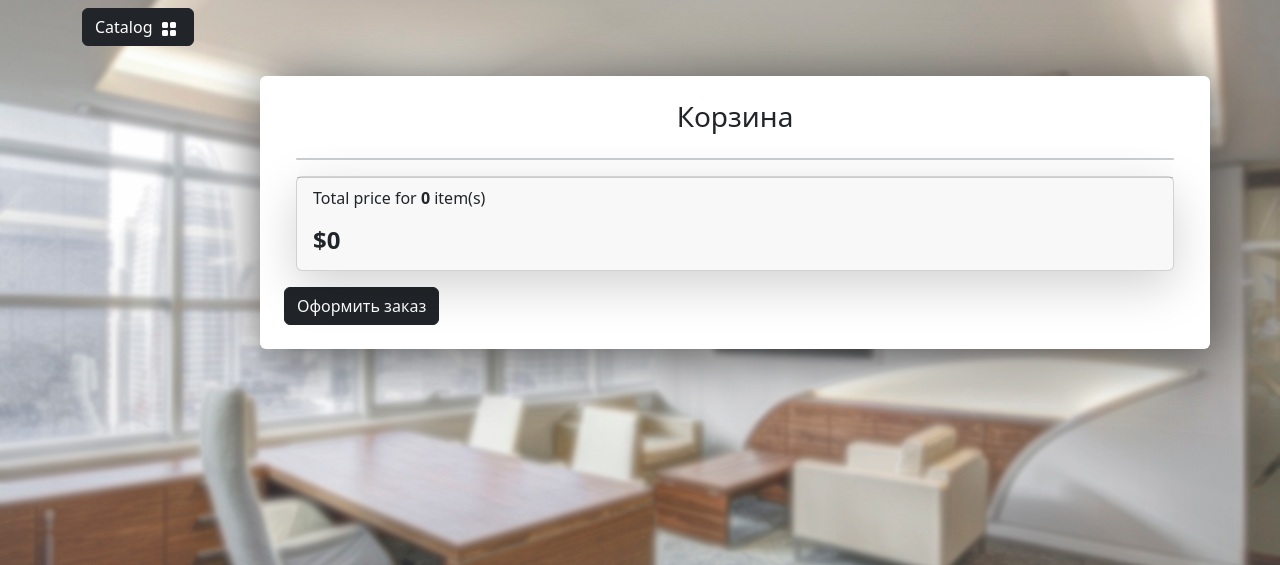
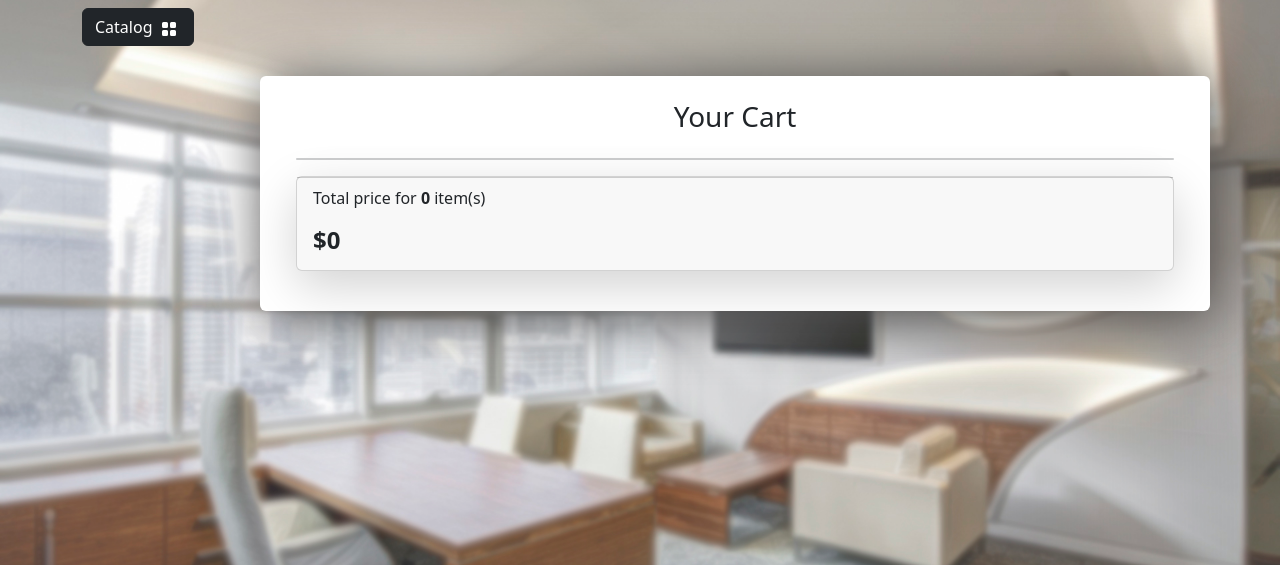
Before and after one commit to karybskyi/neekea_project, a Django app: page /user/users-cart/ in a window 1280 px wide. Shown: the part 56-621 px from the top of the page. Run offline with Django 4.2, Linux system fonts and the light colour scheme; the visitor is signed in with stand-in values (Sample User, id 1); data comes from the database, SQL or seed files in the repository; data that the repository does not hold is empty; some libraries are stand-ins or nearby versions.

Commit message:
added 'remove from cart' feature; updated conditions of presence of 'checkout button'

```diff
--- a/carts/templates/carts/includes/included_cart.html
+++ b/carts/templates/carts/includes/included_cart.html
@@ -33,7 +33,7 @@
                     <strong>${{ cart.products_price }}</strong>
                 </div>
                 <div class="col p-0">
-                    <a href="{% url "carts:cart_remove" 1%}" class="remove-from-cart" data-cart-id="">
+                    <a href="{% url "carts:cart_remove" cart.id %}" class="remove-from-cart" data-cart-id="">
                         <img class="mx-1" src="{% static 'icons/trash3-fill.svg' %}"
                             alt="Catalog Icon" width="16" height="16"/>
                     </a>
--- a/carts/urls.py
+++ b/carts/urls.py
@@ -7,5 +7,5 @@ app_name = 'carts'
 urlpatterns = [
     path('cart-add/<slug:product_slug>', views.cart_add, name='cart_add'),
     path('cart-change/<slug:product_slug>', views.cart_change, name='cart_change'),
-    path('cart-remove/<slug:product_slug>', views.cart_remove, name='cart_remove'),
+    path('cart-remove/<int:cart_id>', views.cart_remove, name='cart_remove'),
 ]
--- a/templates/includes/cart_modal.html
+++ b/templates/includes/cart_modal.html
@@ -18,14 +18,13 @@
         <button type="button" class="btn-close" data-bs-dismiss="modal" aria-label="Close"></button>
         </div>
         <div class="modal-body">
-        <h3 class="text-center mb-4">Корзина</h3>
+        <h3 class="text-center mb-4">Your cart</h3>
         <div class="container" id="cart-items-container">
             <!-- Cart page markup -->
             {% include "carts/includes/included_cart.html" %}
             <!-- End of cart page markup -->
         </div>
-        <a class="btn btn-dark" href="orders/create_order.html">Place an order</a>
-        </div>
+        {% include "includes/checkout_button.html" %}
     </div>
     </div>
 </div>
--- /dev/null
+++ b/templates/includes/checkout_button.html
@@ -0,0 +1,14 @@
+{% load static %}
+{% load carts_tags %}
+
+{% user_carts request as carts %}
+
+
+{% if carts %}
+<div>
+
+    <a class="btn btn-dark" href="../orders/create_order.html">
+        Checkout
+    </a>
+</div>
+{% endif %}
--- a/users/templates/users/profile.html
+++ b/users/templates/users/profile.html
@@ -93,9 +93,7 @@
                             {% include "carts/includes/included_cart.html" %}
                             <!-- End of cart markup -->
                         </div>
-                        <a class="btn btn-dark" href="../orders/create_order.html">
-                            Place an order
-                        </a>
+                        {% include "includes/checkout_button.html" %}
                     </div>
                 </div>
                 <!-- Processed ordeers -->
--- a/users/templates/users/users_cart.html
+++ b/users/templates/users/users_cart.html
@@ -6,15 +6,13 @@
         <div class="container mt-5">
             <div class="row justify-content-center">
                 <div class=" bg-white p-4 mb-4 mx-2 rounded custom-shadow">
-                    <h3 class="text-center mb-4">Корзина</h3>
+                    <h3 class="text-center mb-4">Your Cart</h3>
                     <div class="container" id="cart-items-container">
                         <!-- Cart page markup -->
                         {% include "carts/includes/included_cart.html" %}
                         <!-- End of cart page markup -->
                     </div>
-                    <a class="btn btn-dark" href="../orders/create_order.html">
-                        Оформить заказ
-                    </a>
+                    {% include "includes/checkout_button.html" %}
                 </div>
             </div>
         </div>
```
Also changed, not shown: carts/views.py (+5 -2 lines).
